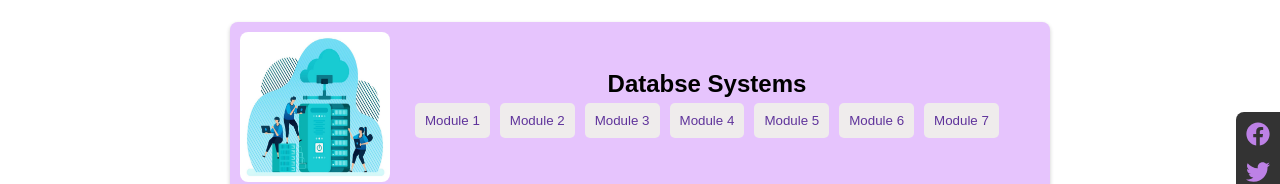
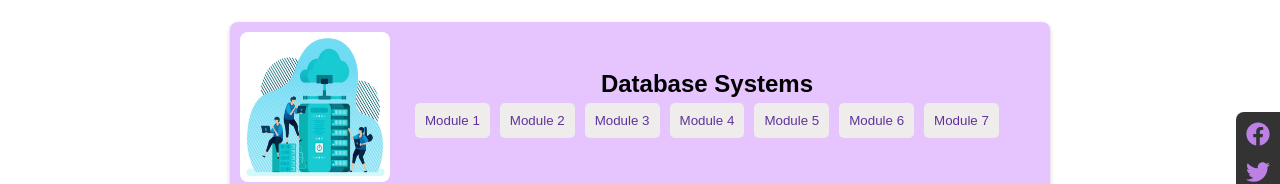
Before and after one commit to D-Vika-shan/Learnacad, a React (Create React App) app: page /notes in a window 1280 px wide. Shown: the part 188-372 px from the top of the page. Built offline with nearby package versions, Linux system fonts and the light colour scheme.

Commit message:
Update Notes.js

```diff
--- a/src/Notes.js
+++ b/src/Notes.js
@@ -4,7 +4,7 @@ import './Notes.css'; // Create and import a CSS file for styling
 const notesData = [
   {
     id: 1,
-    name: 'Databse Systems',
+    name: 'Database Systems',
     imageUrl: './images/DBS.jpg',
     modules: [
       { name: 'Module 1', pdfUrl: 'https://drive.google.com/file/d/1O2veyqHVPEpJkP0fJxz8e-aRql55HDZx/view?usp=sharing' },
```
